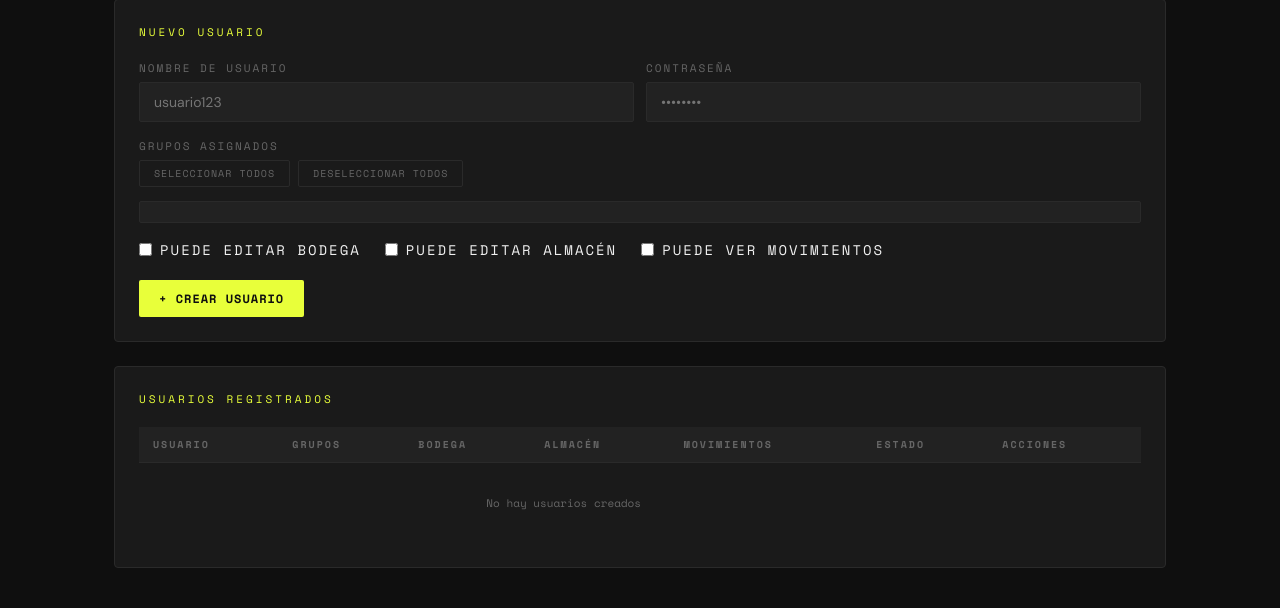
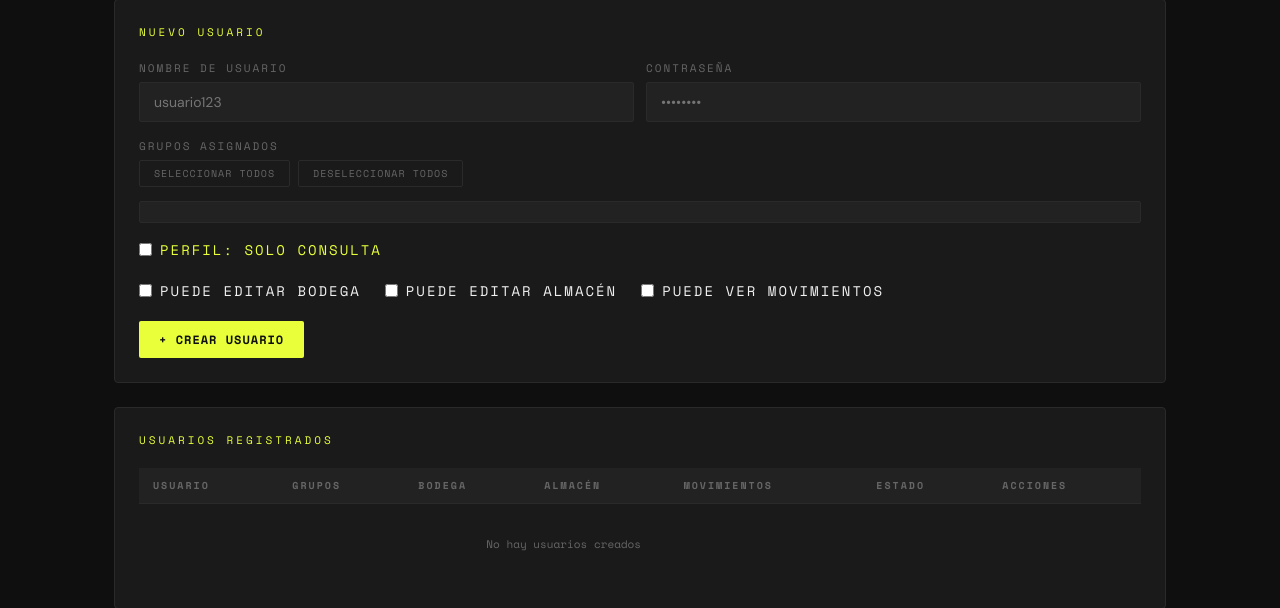
Before and after one commit to snake1515/hidden-inventory, a Flask app: template templates/admin.html in a window 1280 px wide. Shown: the part 163-771 px from the top of the page. Before the commit the page ends 731 px from the top, so only its background shows below. Run offline with Flask 3, Linux system fonts and the light colour scheme; the template is opened without the code that fills it, so the values that code supplies are empty.

Commit message:
Update admin.html

```diff
--- a/templates/admin.html
+++ b/templates/admin.html
@@ -179,9 +179,12 @@
         </div>
       </div>
       <div class="permisos-row">
-        <label class="checkbox-label"><input type="checkbox" id="nu-bodega"/> Puede editar Bodega</label>
-        <label class="checkbox-label"><input type="checkbox" id="nu-almacen"/> Puede editar Almacén</label>
-        <label class="checkbox-label"><input type="checkbox" id="nu-movimientos"/> Puede ver Movimientos</label>
+        <label class="checkbox-label" style="color:var(--accent)"><input type="checkbox" id="nu-consulta" onchange="toggleSoloConsulta('nu',this.checked)"/> Perfil: Solo consulta</label>
+      </div>
+      <div class="permisos-row">
+        <label class="checkbox-label"><input type="checkbox" id="nu-bodega" onchange="desmarcarConsultaSi('nu')"/> Puede editar Bodega</label>
+        <label class="checkbox-label"><input type="checkbox" id="nu-almacen" onchange="desmarcarConsultaSi('nu')"/> Puede editar Almacén</label>
+        <label class="checkbox-label"><input type="checkbox" id="nu-movimientos" onchange="desmarcarConsultaSi('nu')"/> Puede ver Movimientos</label>
       </div>
       <button class="btn btn-primary" onclick="crearUsuario()">+ Crear usuario</button>
     </div>
@@ -375,9 +378,12 @@ SKU001,Aceite Motor 10W40,REF-001,HONDA,ACEITES,24,12</pre>
       </div>
     </div>
     <div class="permisos-row">
-      <label class="checkbox-label"><input type="checkbox" id="edit-bodega"/> Puede editar Bodega</label>
-      <label class="checkbox-label"><input type="checkbox" id="edit-almacen"/> Puede editar Almacén</label>
-      <label class="checkbox-label"><input type="checkbox" id="edit-movimientos"/> Puede ver Movimientos</label>
+      <label class="checkbox-label" style="color:var(--accent)"><input type="checkbox" id="edit-consulta" onchange="toggleSoloConsulta('edit',this.checked)"/> Perfil: Solo consulta</label>
+    </div>
+    <div class="permisos-row">
+      <label class="checkbox-label"><input type="checkbox" id="edit-bodega" onchange="desmarcarConsultaSi('edit')"/> Puede editar Bodega</label>
+      <label class="checkbox-label"><input type="checkbox" id="edit-almacen" onchange="desmarcarConsultaSi('edit')"/> Puede editar Almacén</label>
+      <label class="checkbox-label"><input type="checkbox" id="edit-movimientos" onchange="desmarcarConsultaSi('edit')"/> Puede ver Movimientos</label>
       <label class="checkbox-label"><input type="checkbox" id="edit-activo"/> Usuario activo</label>
     </div>
     <div class="modal-footer">
@@ -444,6 +450,18 @@ function setGrupos(containerId, grupos) {
   });
 }
 
+// ─── PERFIL SOLO CONSULTA ───
+function toggleSoloConsulta(prefix, marcado) {
+  if (marcado) {
+    ['bodega','almacen','movimientos'].forEach(p => {
+      document.getElementById(`${prefix}-${p}`).checked = false;
+    });
+  }
+}
+function desmarcarConsultaSi(prefix) {
+  document.getElementById(`${prefix}-consulta`).checked = false;
+}
+
 // ─── USUARIOS ───
 function crearUsuario() {
   const nombre = document.getElementById('nu-nombre').value.trim();
@@ -467,6 +485,7 @@ function abrirEditar(id, almacen, bodega, activo, gruposStr, movimientos) {
   document.getElementById('edit-bodega').checked = bodega;
   document.getElementById('edit-activo').checked = activo;
   document.getElementById('edit-movimientos').checked = movimientos || false;
+  document.getElementById('edit-consulta').checked = !almacen && !bodega && !movimientos;
   setGrupos('edit-grupos', gruposStr ? gruposStr.split(', ').map(g=>g.trim()).filter(Boolean) : []);
   document.getElementById('modal-editar').classList.add('open');
 }
```
